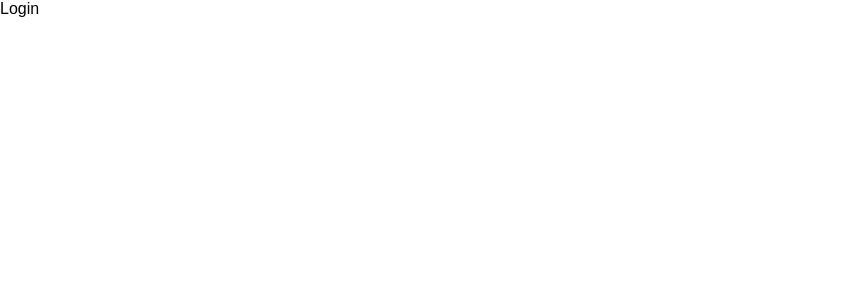
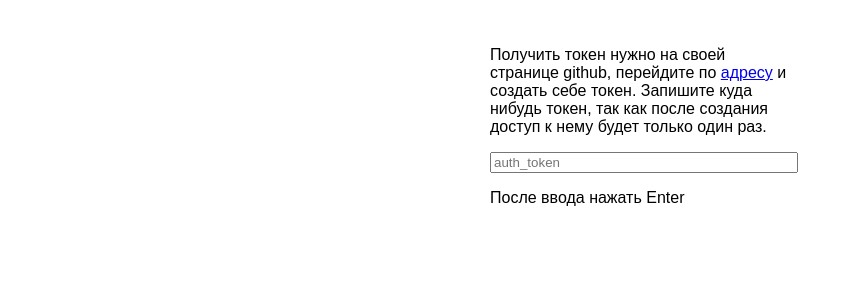
Before and after one commit to dex157/june-loftschool-react-homeworks, a React (Create React App) app: page /login in a window 1280 px wide. Shown: the top 300 px of the page, without its empty margins (0-860 px from the left). Built offline with nearby package versions, Linux system fonts and the light colour scheme.

Commit message:
ДЗ8 часть 1 Login

```diff
--- /dev/null
+++ b/src/components/Login/Login.css
@@ -0,0 +1,18 @@
+.dAZrsR {
+  width: 100%;
+  height: 100%;
+  padding-top: 30px;
+  display: flex;
+  -webkit-box-align: center;
+  align-items: center;
+  -webkit-box-pack: center;
+  justify-content: center;
+}
+
+.erDCdu {
+  width: 300px;
+}
+
+.lfdfns {
+  width: 100%;
+}
--- a/src/components/Login/Login.js
+++ b/src/components/Login/Login.js
@@ -1,8 +1,53 @@
 import React, { Component } from 'react';
 
+import './Login.css';
+
 class Login extends Component {
+  state = {
+    authToken: ''
+  };
+
+  handleOnChange = e => {
+    const authToken = e.target.value;
+
+    this.setState({ authToken: authToken });
+  };
+
+  handleKeyPress = e => {
+    switch (e.key) {
+      case 'Enter':
+        if (e.target.value) {
+          console.log('HERE');
+        }
+        break;
+      default:
+        break;
+    }
+  };
+
   render() {
-    return <div>Login</div>;
+    const { authToken } = this.state;
+
+    return (
+      <div className="sc-EHOje dAZrsR">
+        <div className="sc-bZQynM erDCdu">
+          <p>
+            Получить токен нужно на своей странице github, перейдите по{' '}
+            <a href="https://github.com/settings/tokens">адресу</a> и создать
+            себе токен. Запишите куда нибудь токен, так как после создания
+            доступ к нему будет только один раз.
+          </p>
+          <input
+            className="sc-gzVnrw lfdfns"
+            placeholder="auth_token"
+            value={authToken}
+            onKeyPress={this.handleKeyPress}
+            onChange={this.handleOnChange}
+          />
+          <p>После ввода нажать Enter</p>
+        </div>
+      </div>
+    );
   }
 }
 
```
